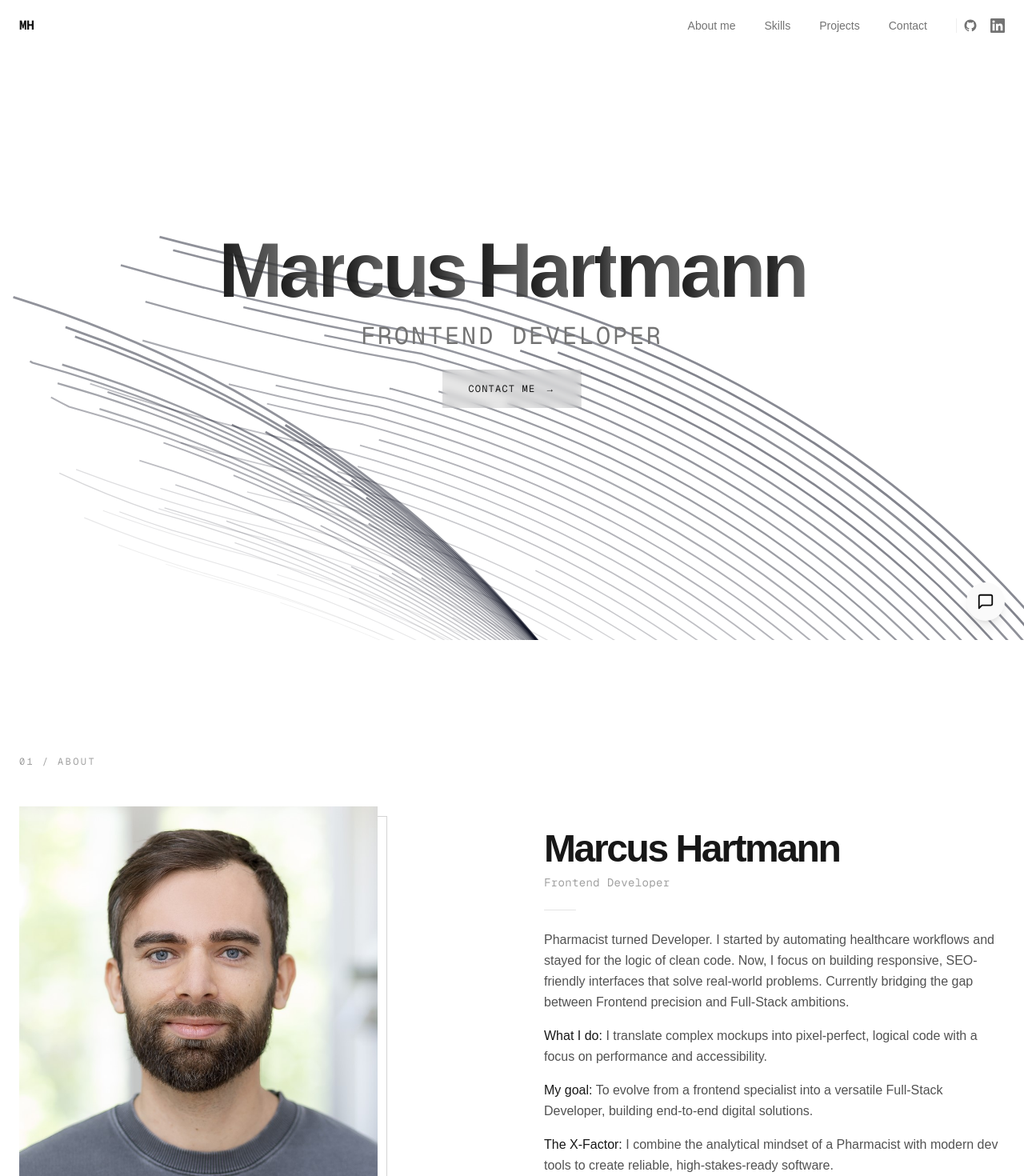
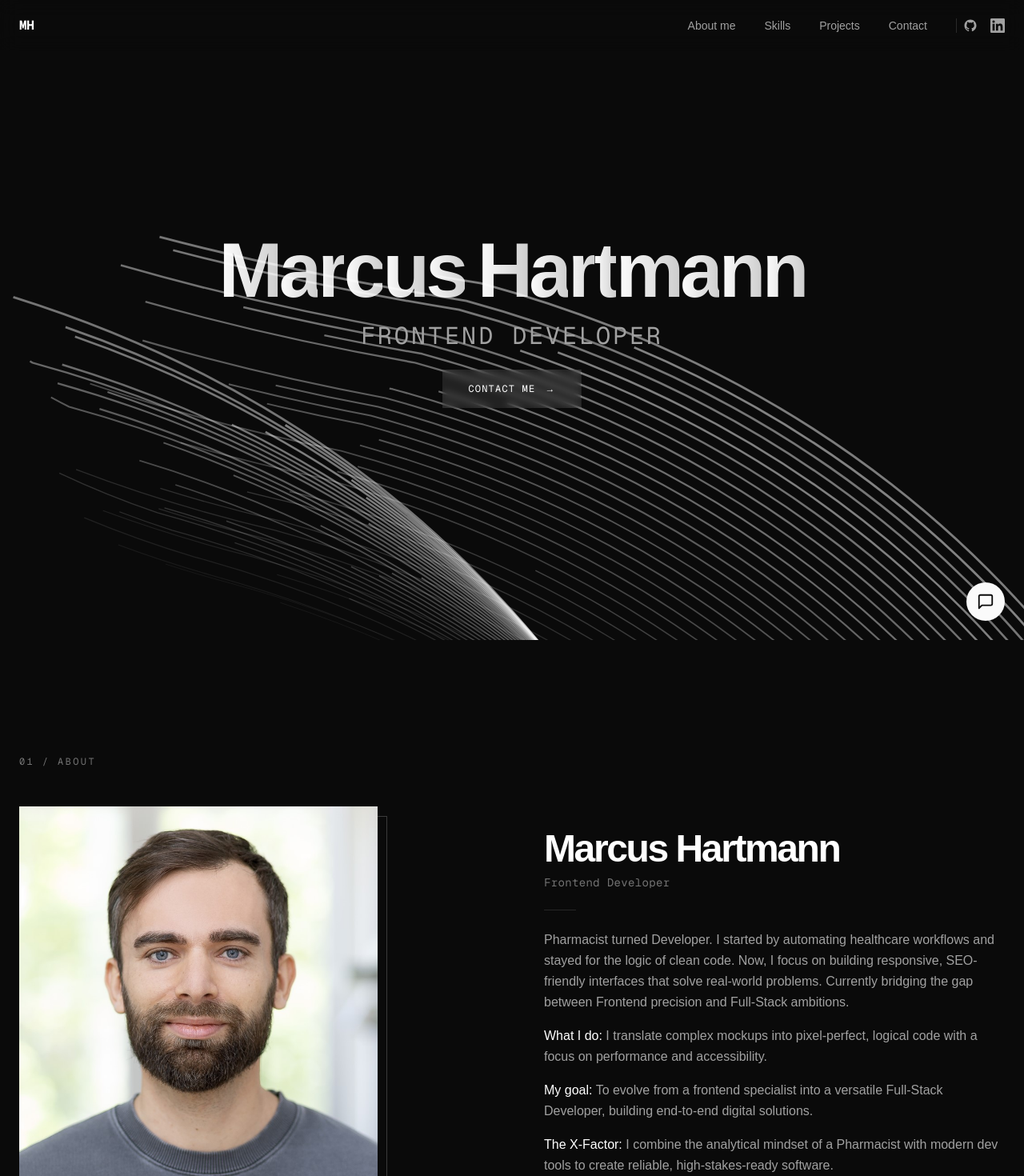
Before and after one commit to mrcsbrln/portfolio-new, a Next.js app: page / in a window 1280 px wide. Shown: the top 1470 px of the page at 80% size. Built offline with nearby package versions, Linux system fonts and the light colour scheme.

Commit message:
refactor: replace all dark: variants with dark values as defaults
Remove light mode entirely. All dark: prefixed Tailwind classes replaced
with their dark values as the permanent default. dark class removed from
<html>.

Co-Authored-By: Claude Sonnet 4.6 <noreply@anthropic.com>

```diff
--- a/app/layout.tsx
+++ b/app/layout.tsx
@@ -49,7 +49,7 @@ export default function RootLayout({
   return (
     <html
       lang="en"
-      className={`${geistSans.variable} ${geistMono.variable} dark h-full antialiased`}
+      className={`${geistSans.variable} ${geistMono.variable} h-full antialiased`}
     >
       <body className="min-h-full flex flex-col">
         <Navbar />
--- a/components/ui/about-section.tsx
+++ b/components/ui/about-section.tsx
@@ -5,10 +5,7 @@ import { motion } from "framer-motion";
 
 export function AboutSection() {
   return (
-    <section
-      id="about"
-      className="w-full bg-white dark:bg-neutral-950 py-28 md:py-36"
-    >
+    <section id="about" className="w-full bg-neutral-950 py-28 md:py-36">
       <div className="max-w-360 mx-auto px-6">
         {/* Section label */}
         <motion.p
@@ -16,7 +13,7 @@ export function AboutSection() {
           whileInView={{ opacity: 1, y: 0 }}
           viewport={{ once: true }}
           transition={{ duration: 0.5, ease: "easeOut" }}
-          className="font-mono text-xs tracking-[0.2em] uppercase text-neutral-400 dark:text-neutral-500 mb-12"
+          className="font-mono text-xs tracking-[0.2em] uppercase text-neutral-500 mb-12"
         >
           01 / About
         </motion.p>
@@ -33,7 +30,7 @@ export function AboutSection() {
           >
             <div className="relative aspect-4/5 w-full max-w-md">
               {/* Offset frame */}
-              <div className="absolute inset-0 translate-x-3 translate-y-3 border border-neutral-300 dark:border-white/20" />
+              <div className="absolute inset-0 translate-x-3 translate-y-3 border border-white/20" />
               {/* Image */}
               <div className="relative w-full h-full overflow-hidden">
                 <Image
@@ -57,17 +54,17 @@ export function AboutSection() {
             className="flex flex-col gap-6"
           >
             <div>
-              <h2 className="text-4xl md:text-5xl font-bold tracking-tighter text-neutral-900 dark:text-white mb-2">
+              <h2 className="text-4xl md:text-5xl font-bold tracking-tighter text-white mb-2">
                 Marcus Hartmann
               </h2>
-              <p className="font-mono text-sm text-neutral-400 dark:text-neutral-500 tracking-wide">
+              <p className="font-mono text-sm text-neutral-500 tracking-wide">
                 Frontend Developer
               </p>
             </div>
 
-            <div className="w-10 h-px bg-neutral-200 dark:bg-neutral-800" />
+            <div className="w-10 h-px bg-neutral-800" />
 
-            <div className="flex flex-col gap-4 text-neutral-600 dark:text-neutral-400 text-base leading-relaxed">
+            <div className="flex flex-col gap-4 text-neutral-400 text-base leading-relaxed">
               <p>
                 Pharmacist turned Developer. I started by automating healthcare
                 workflows and stayed for the logic of clean code. Now, I focus
@@ -76,24 +73,18 @@ export function AboutSection() {
                 precision and Full-Stack ambitions.
               </p>
               <p>
-                <span className="text-neutral-900 dark:text-white font-medium">
-                  What I do:
-                </span>{" "}
-                I translate complex mockups into pixel-perfect, logical code
-                with a focus on performance and accessibility.
+                <span className="text-white font-medium">What I do:</span> I
+                translate complex mockups into pixel-perfect, logical code with
+                a focus on performance and accessibility.
               </p>
               <p>
-                <span className="text-neutral-900 dark:text-white font-medium">
-                  My goal:
-                </span>{" "}
-                To evolve from a frontend specialist into a versatile Full-Stack
+                <span className="text-white font-medium">My goal:</span> To
+                evolve from a frontend specialist into a versatile Full-Stack
                 Developer, building end-to-end digital solutions.
               </p>
               <p>
-                <span className="text-neutral-900 dark:text-white font-medium">
-                  The X-Factor:
-                </span>{" "}
-                I combine the analytical mindset of a Pharmacist with modern dev
+                <span className="text-white font-medium">The X-Factor:</span> I
+                combine the analytical mindset of a Pharmacist with modern dev
                 tools to create reliable, high-stakes-ready software.
               </p>
             </div>
@@ -101,10 +92,9 @@ export function AboutSection() {
             <div className="flex gap-4 pt-2">
               <a
                 href="#contact"
-                className="font-mono text-xs tracking-widest uppercase text-neutral-900 dark:text-white
-                                           border border-neutral-900 dark:border-white px-5 py-2.5
-                                           hover:bg-neutral-900 hover:text-white
-                                           dark:hover:bg-white dark:hover:text-neutral-900
+                className="font-mono text-xs tracking-widest uppercase text-white
+                                           border border-white px-5 py-2.5
+                                           hover:bg-white hover:text-neutral-900
                                            transition-colors duration-200"
               >
                 Contact
--- a/components/ui/background-paths.tsx
+++ b/components/ui/background-paths.tsx
@@ -19,7 +19,7 @@ function FloatingPaths({ position }: { position: number }) {
   return (
     <div className="absolute inset-0 pointer-events-none">
       <svg
-        className="w-full h-full text-slate-950 dark:text-white"
+        className="w-full h-full text-white"
         viewBox="0 0 696 316"
         fill="none"
       >
@@ -57,7 +57,7 @@ export function BackgroundPaths({
   const words = title.split(" ");
 
   return (
-    <div className="relative min-h-screen w-full flex items-center justify-center overflow-hidden bg-white dark:bg-neutral-950">
+    <div className="relative min-h-screen w-full flex items-center justify-center overflow-hidden bg-neutral-950">
       <div className="absolute inset-0">
         <FloatingPaths position={1} />
         <FloatingPaths position={-1} />
@@ -85,8 +85,7 @@ export function BackgroundPaths({
                       damping: 25,
                     }}
                     className="inline-block text-transparent bg-clip-text
-                                        bg-linear-to-r from-neutral-900 to-neutral-700/80
-                                        dark:from-white dark:to-white/80"
+                                        bg-linear-to-r from-white to-white/80"
                   >
                     {letter}
                   </motion.span>
@@ -99,7 +98,7 @@ export function BackgroundPaths({
             initial={{ opacity: 0, y: 8 }}
             animate={{ opacity: 1, y: 0 }}
             transition={{ delay: 0.6, duration: 0.5, ease: "easeOut" }}
-            className="font-mono text-3xl tracking-widest uppercase text-neutral-500 dark:text-neutral-400 mb-6"
+            className="font-mono text-3xl tracking-widest uppercase text-neutral-400 mb-6"
           >
             Frontend Developer
           </motion.p>
@@ -108,10 +107,9 @@ export function BackgroundPaths({
             href="#contact"
             className="inline-flex items-center gap-3 font-mono text-xs tracking-widest uppercase
                         px-8 py-4
-                       text-neutral-900 dark:text-white backdrop-blur-xs
-                       bg-black/10 dark:bg-white/10
-                       hover:bg-neutral-900 hover:text-white
-                       dark:hover:bg-white/60 dark:hover:text-neutral-900
+                       text-white backdrop-blur-xs
+                       bg-white/10
+                       hover:bg-white/60 hover:text-neutral-900
                        transition-colors duration-200"
           >
             Contact me
--- a/components/ui/navbar.tsx
+++ b/components/ui/navbar.tsx
@@ -53,8 +53,8 @@ export function Navbar() {
       {/* Glass backdrop */}
       <div
         className="absolute inset-0 pointer-events-none backdrop-blur-md
-                   bg-white/50 dark:bg-neutral-950/50
-                   border-b border-white dark:border-neutral-950"
+                   bg-neutral-950/50
+                   border-b border-neutral-950"
       />
 
       <div className="relative mx-auto max-w-360 px-6 py-5">
@@ -65,10 +65,10 @@ export function Navbar() {
             aria-label="Marcus Hartmann — Home"
             className="flex items-baseline gap-0 group"
           >
-            <span className="font-mono text-base font-bold tracking-tight text-neutral-900 dark:text-white select-none">
+            <span className="font-mono text-base font-bold tracking-tight text-white select-none">
               MH
             </span>
-            <span className="font-mono text-base font-bold text-neutral-400 dark:text-neutral-500 select-none animate-[cursor-blink_1.1s_step-end_infinite]">
+            <span className="font-mono text-base font-bold text-neutral-500 select-none animate-[cursor-blink_1.1s_step-end_infinite]">
               _
             </span>
           </a>
@@ -88,13 +88,13 @@ export function Navbar() {
               >
                 <a
                   href={item.href}
-                  className="relative text-sm font-medium text-neutral-500 dark:text-neutral-400
-                             hover:text-neutral-900 dark:hover:text-white
+                  className="relative text-sm font-medium text-neutral-400
+                             hover:text-white
                              transition-colors duration-200 group"
                 >
                   {item.label}
                   <span
-                    className="absolute -bottom-px left-0 h-px w-0 bg-neutral-900 dark:bg-white
+                    className="absolute -bottom-px left-0 h-px w-0 bg-white
                                transition-all duration-300 ease-out group-hover:w-full"
                   />
                 </a>
@@ -102,7 +102,7 @@ export function Navbar() {
             ))}
 
             {/* Social icons */}
-            <li className="flex items-center gap-4 pl-2 border-l border-neutral-200/60 dark:border-neutral-700/60">
+            <li className="flex items-center gap-4 pl-2 border-l border-neutral-700/60">
               <motion.a
                 href="https://github.com/mrcsbrln"
                 target="_blank"
@@ -111,7 +111,7 @@ export function Navbar() {
                 initial={{ opacity: 0, y: -6 }}
                 animate={{ opacity: 1, y: 0 }}
                 transition={{ delay: 0.43, duration: 0.45, ease: "easeOut" }}
-                className="text-neutral-500 dark:text-neutral-400 hover:text-neutral-900 dark:hover:text-white transition-colors duration-200"
+                className="text-neutral-400 hover:text-white transition-colors duration-200"
               >
                 <svg
                   width="18"
@@ -130,7 +130,7 @@ export function Navbar() {
                 initial={{ opacity: 0, y: -6 }}
                 animate={{ opacity: 1, y: 0 }}
                 transition={{ delay: 0.5, duration: 0.45, ease: "easeOut" }}
-                className="text-neutral-500 dark:text-neutral-400 hover:text-neutral-900 dark:hover:text-white transition-colors duration-200"
+                className="text-neutral-400 hover:text-white transition-colors duration-200"
               >
                 <svg
                   width="18"
@@ -148,7 +148,7 @@ export function Navbar() {
           <button
             onClick={() => setMenuOpen((o) => !o)}
             aria-label={menuOpen ? "Close menu" : "Open menu"}
-            className="md:hidden flex flex-col justify-center items-center w-8 h-8 gap-1.5 text-neutral-900 dark:text-white cursor-pointer"
+            className="md:hidden flex flex-col justify-center items-center w-8 h-8 gap-1.5 text-white cursor-pointer"
           >
             <motion.span
               animate={menuOpen ? { rotate: 45, y: 6 } : { rotate: 0, y: 0 }}
@@ -178,7 +178,7 @@ export function Navbar() {
             animate={{ opacity: 1, y: 0 }}
             exit={{ opacity: 0, y: -16 }}
             transition={{ duration: 0.3, ease: [0.16, 1, 0.3, 1] }}
-            className="md:hidden relative border-b border-neutral-200/60 dark:border-neutral-800/60"
+            className="md:hidden relative border-b border-neutral-800/60"
           >
             <ul className="flex flex-col mx-auto max-w-360 px-6 py-6 gap-6">
               {navItems.map((item) => (
@@ -187,21 +187,21 @@ export function Navbar() {
                     href={item.href}
                     onClick={() => setMenuOpen(false)}
                     className="block font-mono text-sm tracking-widest uppercase
-                               text-neutral-600 dark:text-neutral-400
-                               hover:text-neutral-900 dark:hover:text-white
+                               text-neutral-400
+                               hover:text-white
                                transition-colors duration-200"
                   >
                     {item.label}
                   </a>
                 </li>
               ))}
-              <li className="flex items-center gap-5 pt-2 border-t border-neutral-200/60 dark:border-neutral-800/60">
+              <li className="flex items-center gap-5 pt-2 border-t border-neutral-800/60">
                 <a
                   href="https://github.com/mrcsbrln"
                   target="_blank"
                   rel="noopener noreferrer"
                   aria-label="GitHub"
-                  className="text-neutral-500 dark:text-neutral-400 hover:text-neutral-900 dark:hover:text-white transition-colors duration-200"
+                  className="text-neutral-400 hover:text-white transition-colors duration-200"
                 >
                   <svg
                     width="18"
@@ -217,7 +217,7 @@ export function Navbar() {
                   target="_blank"
                   rel="noopener noreferrer"
                   aria-label="LinkedIn"
-                  className="text-neutral-500 dark:text-neutral-400 hover:text-neutral-900 dark:hover:text-white transition-colors duration-200"
+                  className="text-neutral-400 hover:text-white transition-colors duration-200"
                 >
                   <svg
                     width="18"
```
Also changed, not shown: app/imprint/page.tsx (+8 -10 lines), app/privacy/page.tsx (+15 -29 lines), components/ui/footer.tsx (+11 -11 lines), components/ui/projects-section.tsx (+14 -14 lines).
